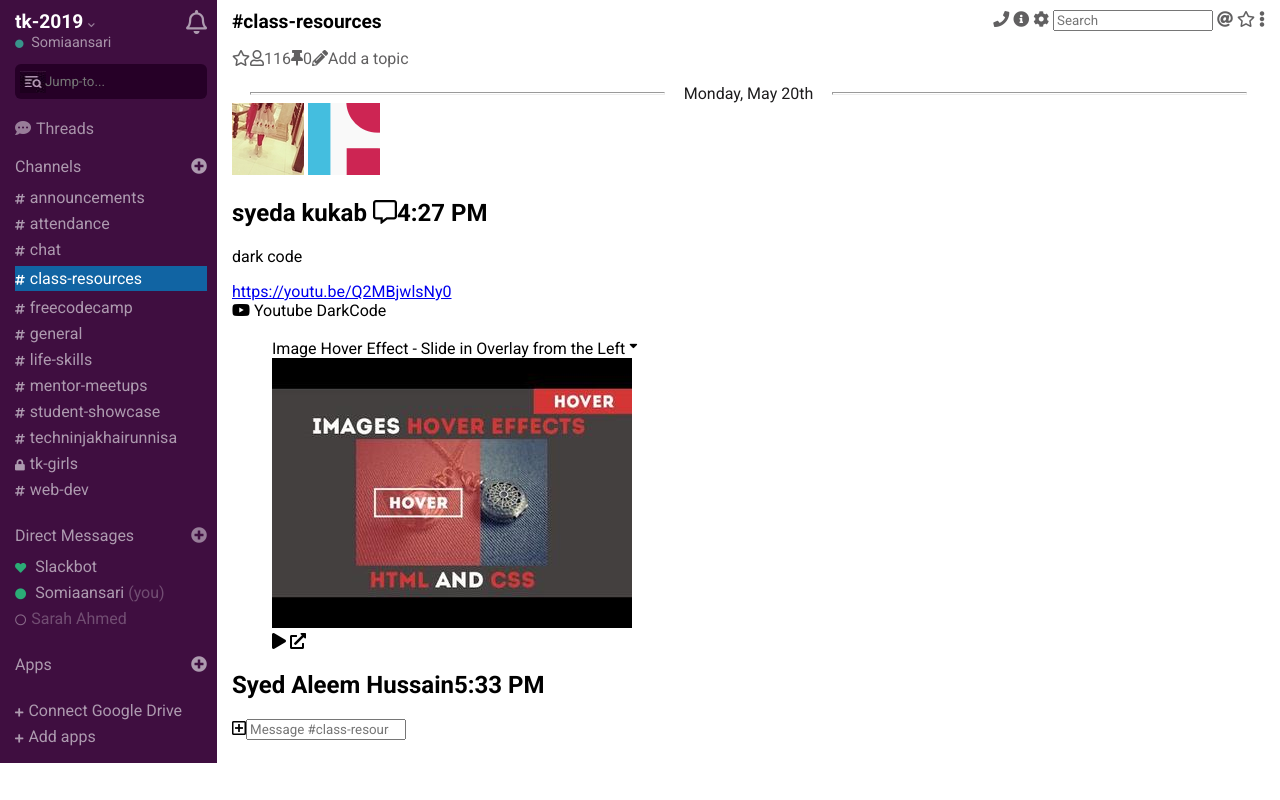
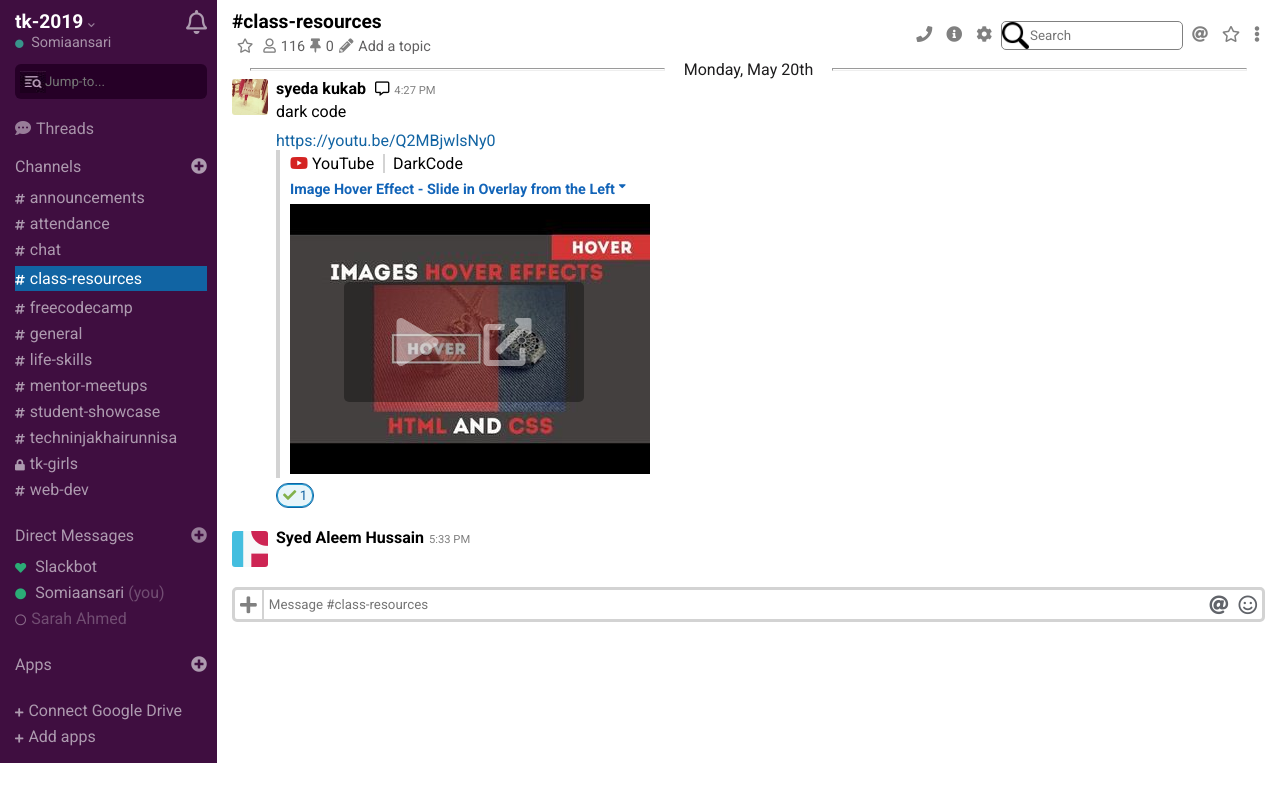
Before and after one commit to somia-ansari/slack-clone-challenge, a plain HTML site: page index.html in a window 1280 px wide. Drawn offline with Linux system fonts and the light colour scheme.

Commit message:
WIP-hover effect

```diff
--- a/index.html
+++ b/index.html
@@ -102,35 +102,37 @@
                 <span>Monday, May 20th</span>
                 <hr>
             </div>
-            <div id="users">
-                <img src="images/dp (1).jpg" alt="Kokab">
-                <img src="images/dp-2.png" alt="Aleem">
-            </div>
-            <div id="content">
+            <div id="chat-body">
+                <div id="users">
+                    <img src="images/dp (1).jpg" alt="Kokab">
+                    <img src="images/dp-2.png" alt="Aleem">
+                </div>
                 <div id="kokab-post">
                     <h1>syeda kukab <i class="far fa-comment-alt"></i><span>4:27 PM</span></h1>
                     <p>dark code</p>
                     <a href="#">https://youtu.be/Q2MBjwlsNy0</a>
                     <div id="video">
-                        <i class="fab fa-youtube"></i>
-                        Youtube <span>DarkCode</span>
+                        <p><i class="fab fa-youtube"></i>
+                            YouTube <span>DarkCode</span></p>
                         <figure>
                             <figcaption>Image Hover Effect - Slide in Overlay from the Left
                                 <sup><i class="fas fa-sort-down"></i></sup>
                             </figcaption>
-                            <img src="images/download.jpg" alt="">
+                            <img src="images/download.jpg" alt="youtube-video-img">
                             <div id="opt">
                                 <i class="fas fa-play"></i>
                                 <i class="fas fa-external-link-alt"></i>
                             </div>
                         </figure>
                     </div>
-                    <h1>Syed Aleem Hussain<span>5:33 PM</span></h1>
-
+                    <button><i class="fas fa-check"></i> 1</button>
+                    <h1 id="aleem">Syed Aleem Hussain<span>5:33 PM</span></h1>
                 </div>
-                <div id="message">
-                    <i class="far fa-plus-square"></i><input type="search" placeholder="Message #class-resources">
-                </div>
+            </div>
+            <div id="message">
+                    <i class="fas fa-plus"></i><input type="search" placeholder="Message #class-resources">
+                <i class="fas fa-at"></i>
+                <i class="far fa-smile"></i>
             </div>
         </section>
     </main>
--- a/style.css
+++ b/style.css
@@ -179,9 +179,157 @@ header{
     top: 0;
     display: flex;
     justify-content: space-between;
+    background-color: white;
+    align-items: center;
 }
 header h1{
     color: black;
     font-size: 1.2em;
     font-weight: bolder;
 }
+header input {
+    background-image: url(images/49116.png);
+    padding: 6px;
+    border-radius: 5px;
+    background-size: contain;
+    background-repeat: no-repeat;
+    padding-left: 28px;
+    padding-right: 0px;
+    border: 1px solid gray;
+}
+header i {
+    margin: 0px 5px;
+    color: grey;
+}
+header div p {
+    margin: 5px 0;
+    font-size: 0.9em;
+}
+div#chat-body {
+    display: flex;
+}
+div#users{
+    display: flex;
+    flex-direction: column;
+    justify-content: space-between;
+}
+#users img {
+    height: 36px;
+    border-radius: 3px;
+}
+#kokab-post h1{
+    padding: 0;
+    margin: 0;
+    font-size: 1em;
+}
+#kokab-post h1 i {
+    font-size: 0.9em;
+    margin: 0 5px;
+}
+#kokab-post h1 span{
+    color: grey;
+    font-size: 0.7em;
+    font-weight: 100;
+}
+#kokab-post p{
+    margin: 4px 0 10px;
+}
+#kokab-post a{
+    text-decoration: none;
+    color:#1264a3;
+
+}
+#kokab-post div#video i{
+    color: #d42322;
+}
+#video {
+    border-left: 4px solid lightgray;
+    padding-left: 10px;
+    display: flex;
+    flex-direction: column;
+    align-items: flex-start;
+}
+#video p{
+    margin:4px 0;
+}
+#video p span{
+    border-left: 2px solid lightgray;
+    padding-left: 8px;
+    margin-left: 5px;
+}
+#video figure{
+    margin: 0;
+    position: relative;
+}
+#video figcaption{
+    color:#1264b8;
+    font-weight: bold;
+    margin: 0 0 6px 0;
+    font-size: 0.9em;
+}
+#kokab-post #video figcaption i {
+    color: #1264b8;
+}
+div#opt {
+    position: absolute;
+    top: 35%;
+    left: 15%;
+    display: flex;
+    width: 50%;
+    align-items: center;
+    height: 20%;
+    font-size: 3em;
+    justify-content: space-around;
+    padding: 30px;
+    background-color: #00000059;
+    border-radius: 5px;
+}
+#kokab-post #video div#opt i{
+    color: #ffffff75;
+}
+#kokab-post h1#aleem{
+    margin-top: 20px;
+    margin-bottom: 20px;
+}
+#aleem span{
+    margin-left: 5px;
+}
+#video+button{
+    border-radius: 12px;
+    border: 0.1px solid;
+    color: #1264a3;
+    background-color: #e8f5fa;
+    box-shadow: inset 0 0 0 1px #1d9bd1;
+    padding: 4px 6px;
+    margin-top: 5px;
+}
+#video+button i {
+    color:#82b14b;
+}
+div#message{
+    border: 3px solid lightgray;
+    border-radius: 5px;
+    display: flex;
+    position: sticky;
+    bottom: 0;
+    margin-top: 20px;
+}
+div#message input{
+    flex:1;
+    border: none;
+    border-left: 2px solid lightgray;
+    padding-left: 5px;
+}
+#message input~i{
+    color:#61646a;
+}
+#message i{
+    margin:5px;
+    color:gray;
+    font-size: 1.2em;
+
+}
+#kokab-post{
+    padding-left: 8px;
+    margin-bottom: auto;
+}
```
Also changed, not shown: images/49116.png (added).
